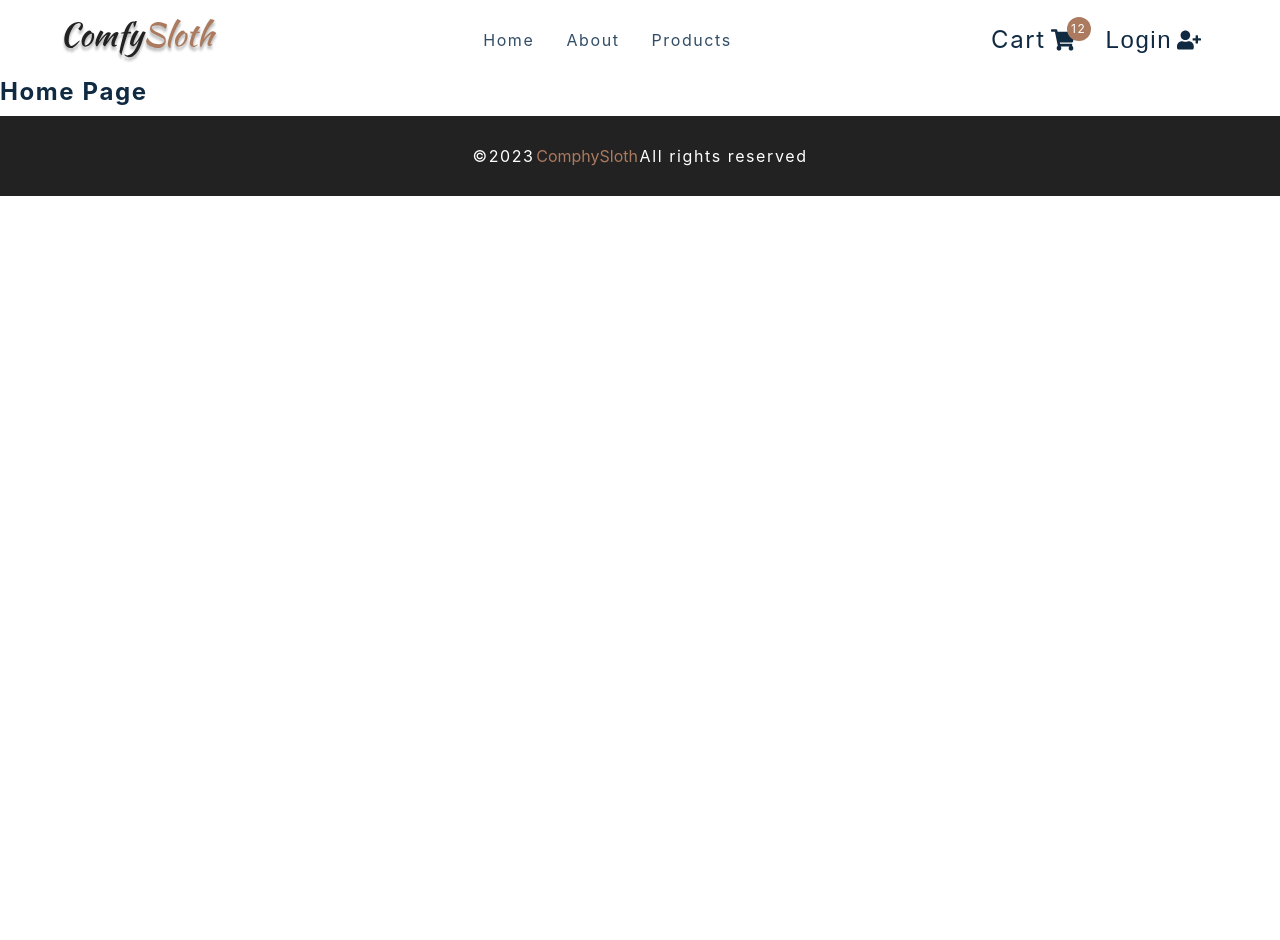
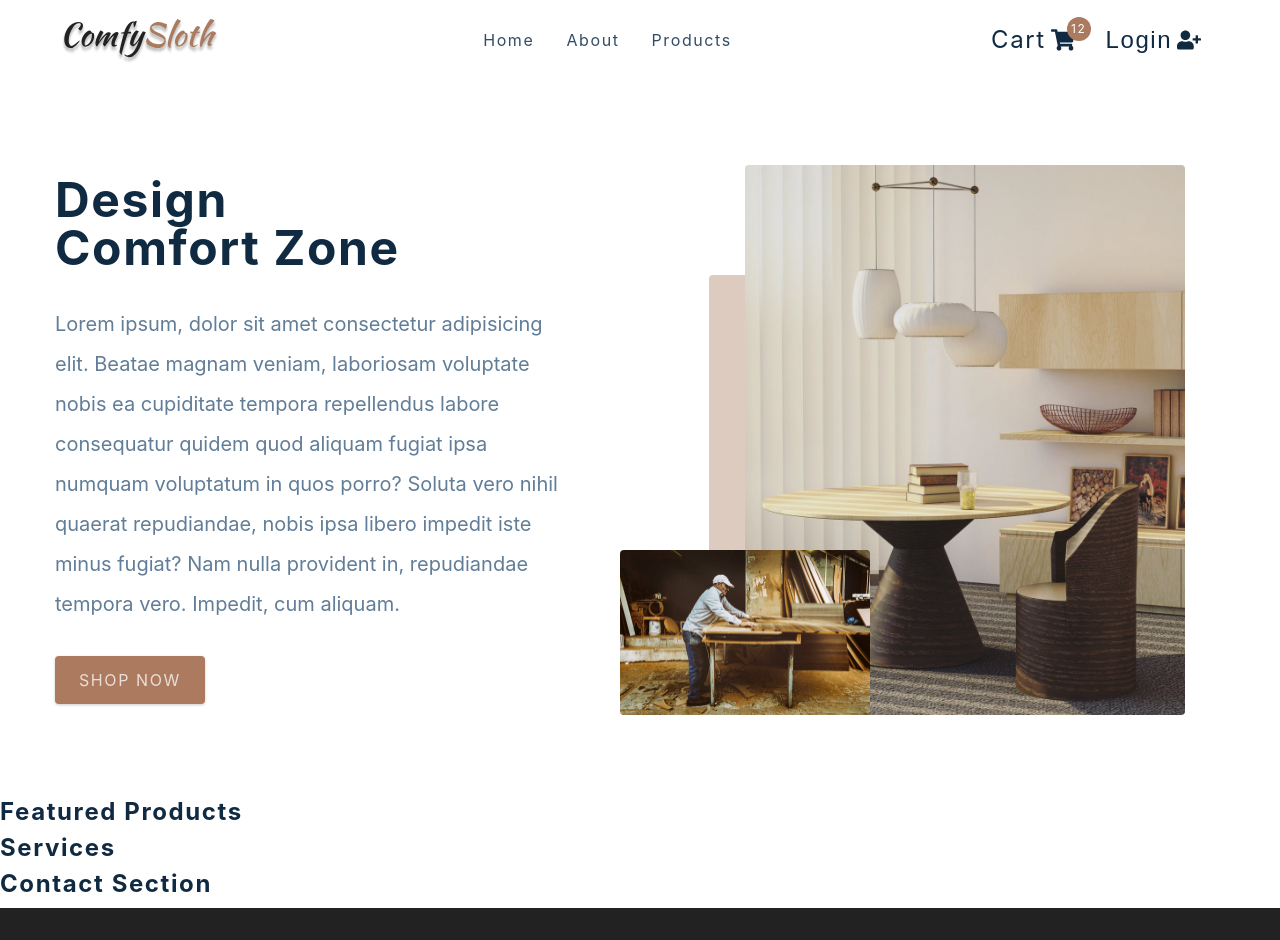
Before and after one commit to kucheriavii/comfy, a React (Create React App) app: page / in a window 1280 px wide. Shown: the top 940 px of the page. Before the commit the page ends 800 px from the top, so only its background shows below. Built offline with nearby package versions, Linux system fonts and the light colour scheme.

Commit message:
326 - Home Page Hero

```diff
--- a/src/components/Hero.js
+++ b/src/components/Hero.js
@@ -5,7 +5,19 @@ import heroBcg from '../assets/hero-bcg.jpeg'
 import heroBcg2 from '../assets/hero-bcg-2.jpeg'
 
 const Hero = () => {
-  return <h4>hero</h4>
+  return <Wrapper className='section-center'>
+    <article className='content'>
+      <h1>design <br /> comfort zone</h1>
+      <p>Lorem ipsum, dolor sit amet consectetur adipisicing elit. Beatae magnam veniam, laboriosam voluptate nobis ea cupiditate tempora repellendus labore consequatur quidem quod aliquam fugiat ipsa numquam voluptatum in quos porro? Soluta vero nihil quaerat repudiandae, nobis ipsa libero impedit iste minus fugiat? Nam nulla provident in, repudiandae tempora vero. Impedit, cum aliquam. </p>
+      <Link to='/products' className="btn hero-btn">
+        shop now
+      </Link>
+    </article>
+    <article className='img-container'>
+      <img src={heroBcg} alt="nice table" className='main-img'/>
+      <img src={heroBcg2} alt="person working" className='accent-img'/>
+    </article>
+  </Wrapper>
 }
 
 const Wrapper = styled.section`
--- a/src/pages/HomePage.js
+++ b/src/pages/HomePage.js
@@ -1,7 +1,12 @@
 import React from 'react'
 import { FeaturedProducts, Hero, Services, Contact } from '../components'
 const HomePage = () => {
-  return <h4>home page</h4>
+  return <main>
+    <Hero />
+    <FeaturedProducts />
+    <Services />
+    <Contact />
+  </main>
 }
 
 export default HomePage
```
